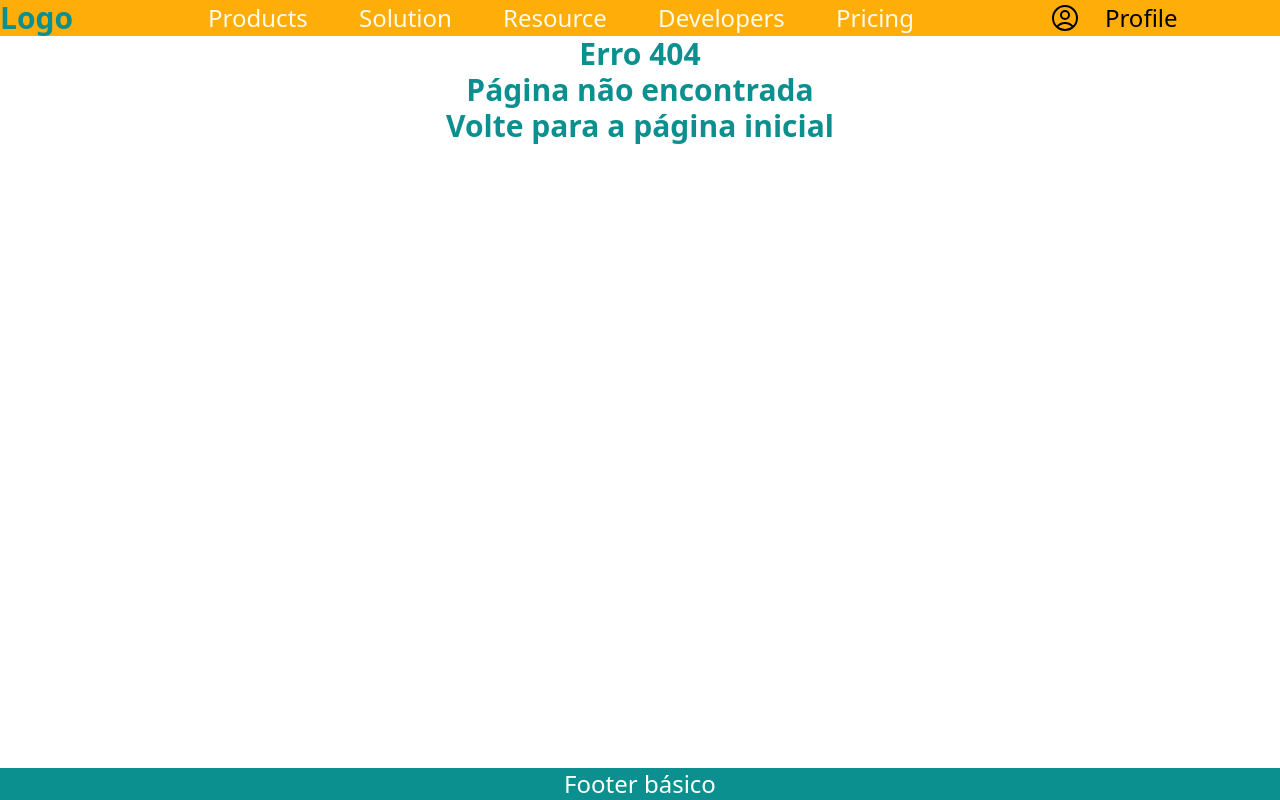
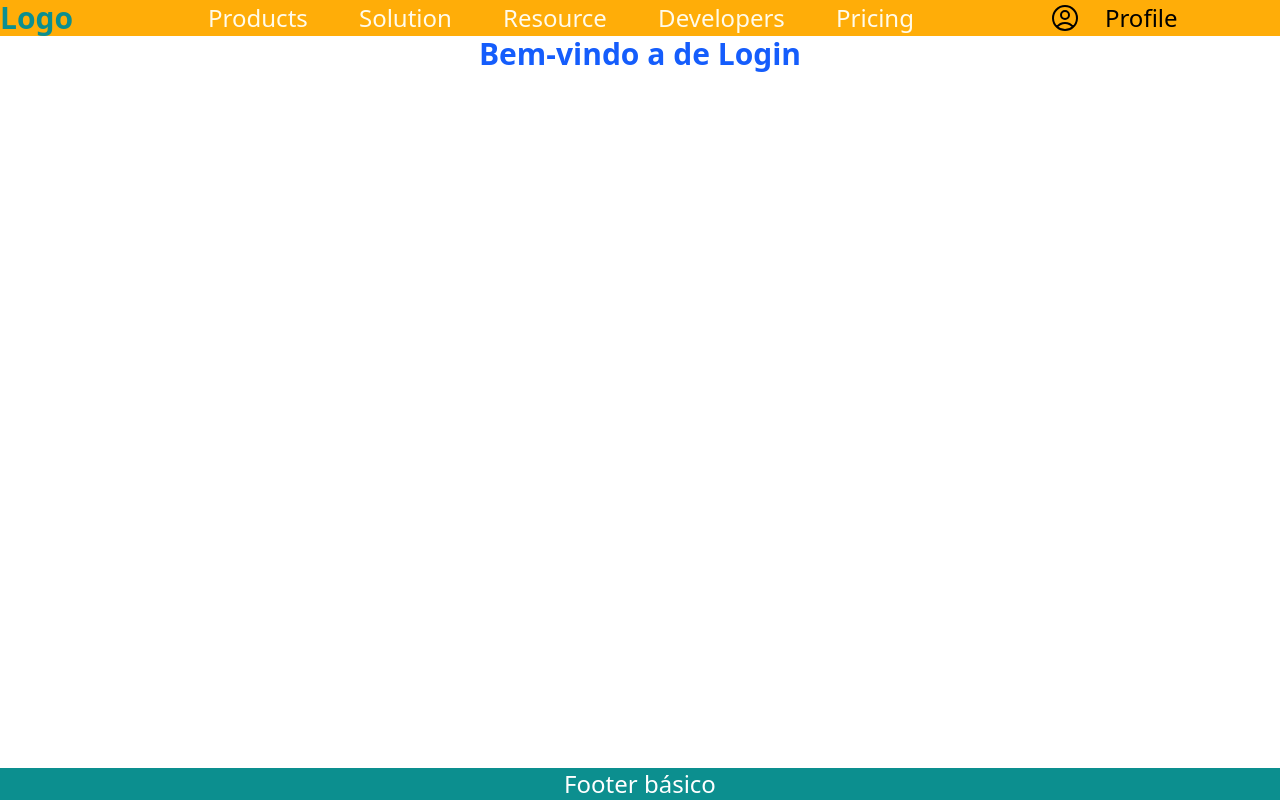
Before and after one commit to Gustavolima07/ML_Project, a React (Vite) app in the folder ML_React/: page /Login in a window 1280 px wide. Before the commit this address had no page. Built offline with nearby package versions, Linux system fonts and the light colour scheme.

Commit message:
Página de login criada

```diff
--- a/ML_React/Router.jsx
+++ b/ML_React/Router.jsx
@@ -1,13 +1,15 @@
 import { Route, Routes } from 'react-router';
 
 import { LayoutPadrao } from './src/Layouts';
-import { Erro } from './src/Pages'
+import { Erro, Inicial, Login } from './src/Pages'
 
 
 const Router = () => {
   return (
       <Routes>
           <Route path="/" element={<LayoutPadrao />}>
+          <Route path="Inicial" element={<Inicial />} />
+          <Route path="Login" element={<Login />} />
           <Route path="*" element={<Erro />} />
         </Route>
     </Routes>
--- a/ML_React/package.json
+++ b/ML_React/package.json
@@ -10,7 +10,11 @@
     "preview": "vite preview"
   },
   "dependencies": {
+    "@headlessui/react": "^2.2.4",
+    "@heroicons/react": "^2.2.0",
     "@tailwindcss/vite": "^4.1.6",
+    "clsx": "^2.1.1",
+    "framer-motion": "^12.16.0",
     "ml-react": "file:",
     "react": "^19.1.0",
     "react-dom": "^19.1.0",
--- a/ML_React/src/Components/Navbar/Navbar.jsx
+++ b/ML_React/src/Components/Navbar/Navbar.jsx
@@ -6,7 +6,7 @@ const Navbar = () => {
     <header class="bg-laranja">
         <nav class="flex justify-between items-center w-[92%]  mx-auto text-2xl py-7">
             <div>
-                <Link to="/">
+                <Link to="Inicial">
                     <h1 className="text-azul font-bold text-3xl">Logo</h1>
                 </Link>
             </div>
@@ -30,12 +30,16 @@ const Navbar = () => {
                     </li>
                 </ul>
             </div>
+            <div>
+            <Link to="Login">
             <div className="flex items-center gap-6">
                 <svg xmlns="http://www.w3.org/2000/svg" fill="none" viewBox="0 0 24 24" strokeWidth={1.5} stroke="currentColor" className="size-8 cursor-pointer">
                             <path strokeLinecap="round" strokeLinejoin="round" d="M17.982 18.725A7.488 7.488 0 0 0 12 15.75a7.488 7.488
                             0 0 0-5.982 2.975m11.963 0a9 9 0 1 0-11.963 0m11.963 0A8.966 8.966 0 0 1 12 21a8.966 8.966 0 0 1-5.982-2.275M15 9.75a3 3 0 1 1-6 0 3 3 0 0 1 6 0Z" />
                 </svg>
                 <span className="cursor-pointer">Profile</span>
+            </div>
+            </Link>
 
             </div>
         </nav>
--- /dev/null
+++ b/ML_React/src/Pages/Login/Login.jsx
@@ -0,0 +1,11 @@
+
+
+const Login = () => {
+    return (
+        <div className="block justify-content-center align-itemns-center">
+            <h1 className="text-3xl font-bold text-center text-blue-600 mt-8">Bem-vindo a de Login</h1>
+        </div>
+    );
+};
+
+export { Login };
--- /dev/null
+++ b/ML_React/src/Pages/Login/index.js
@@ -0,0 +1 @@
+export * from './Login';
--- a/ML_React/src/Pages/index.js
+++ b/ML_React/src/Pages/index.js
@@ -1,2 +1,3 @@
 export * from './Erro';
-export * from './Inicial'
+export * from './Inicial';
+export * from './Login';
```
Also changed, not shown: 1 other file (tests, documents, lock files or other folders).
